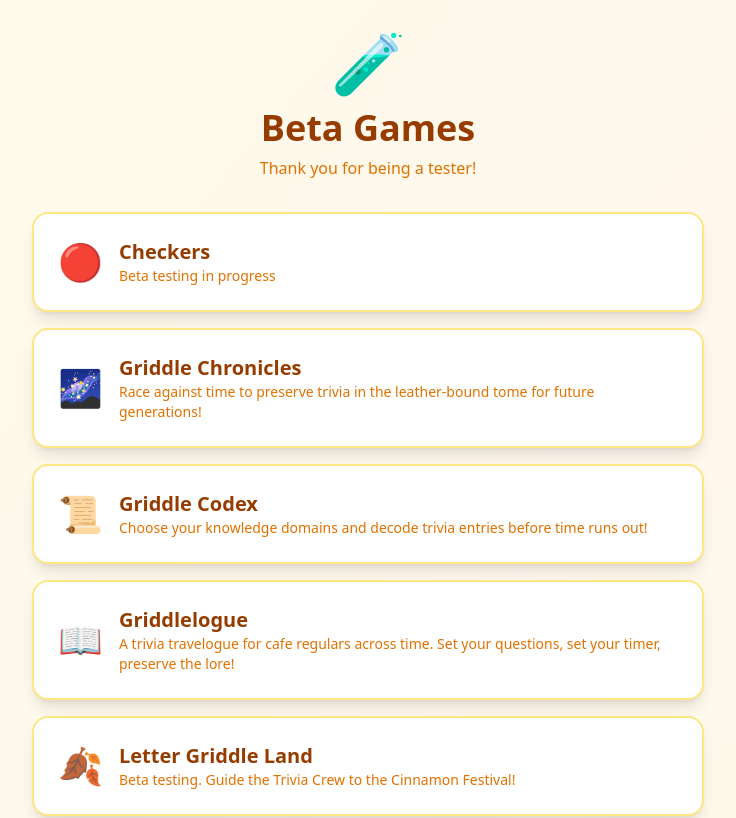
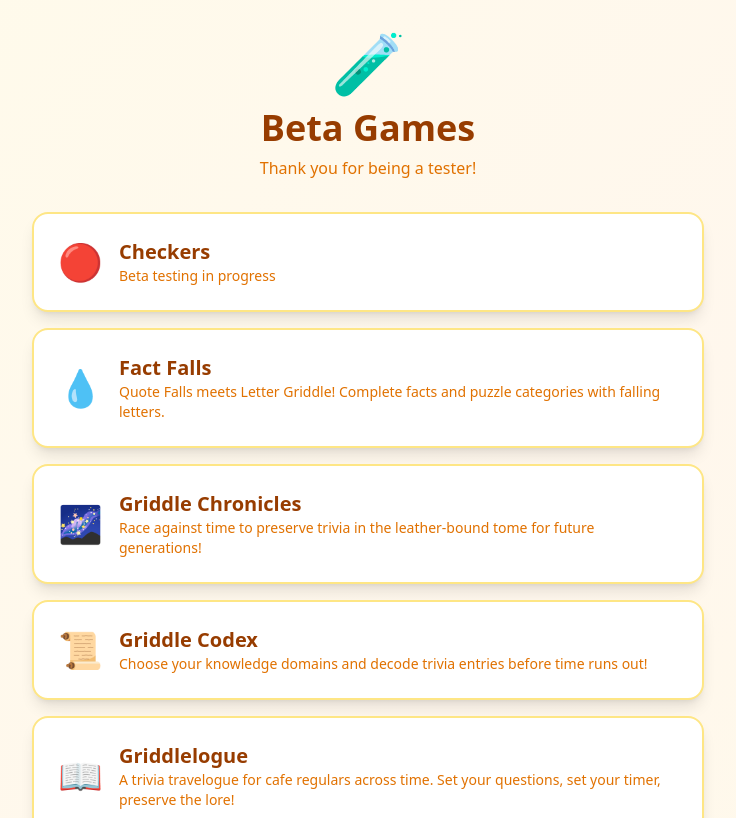
Before and after one commit to lauriegriddle/griddle-game, a Next.js app: page /beta in a window 1280 px wide. Shown: the top 818 px of the page, without its empty margins (272-1008 px from the left). Built offline with nearby package versions, Linux system fonts and the light colour scheme.

Commit message:
Add Fact Falls to beta games page

```diff
--- a/app/beta/page.js
+++ b/app/beta/page.js
@@ -6,6 +6,12 @@ export default function BetaGames() {
       emoji: "🔴",
       description: "Beta testing in progress"
     },
+    {
+    name: "Fact Falls",
+    href: "/factfalls",
+    emoji: "💧",
+    description: "Quote Falls meets Letter Griddle! Complete facts and puzzle categories with falling letters."
+  },
     {
       name: "Griddle Chronicles",
       href: "/chronicles",
```
